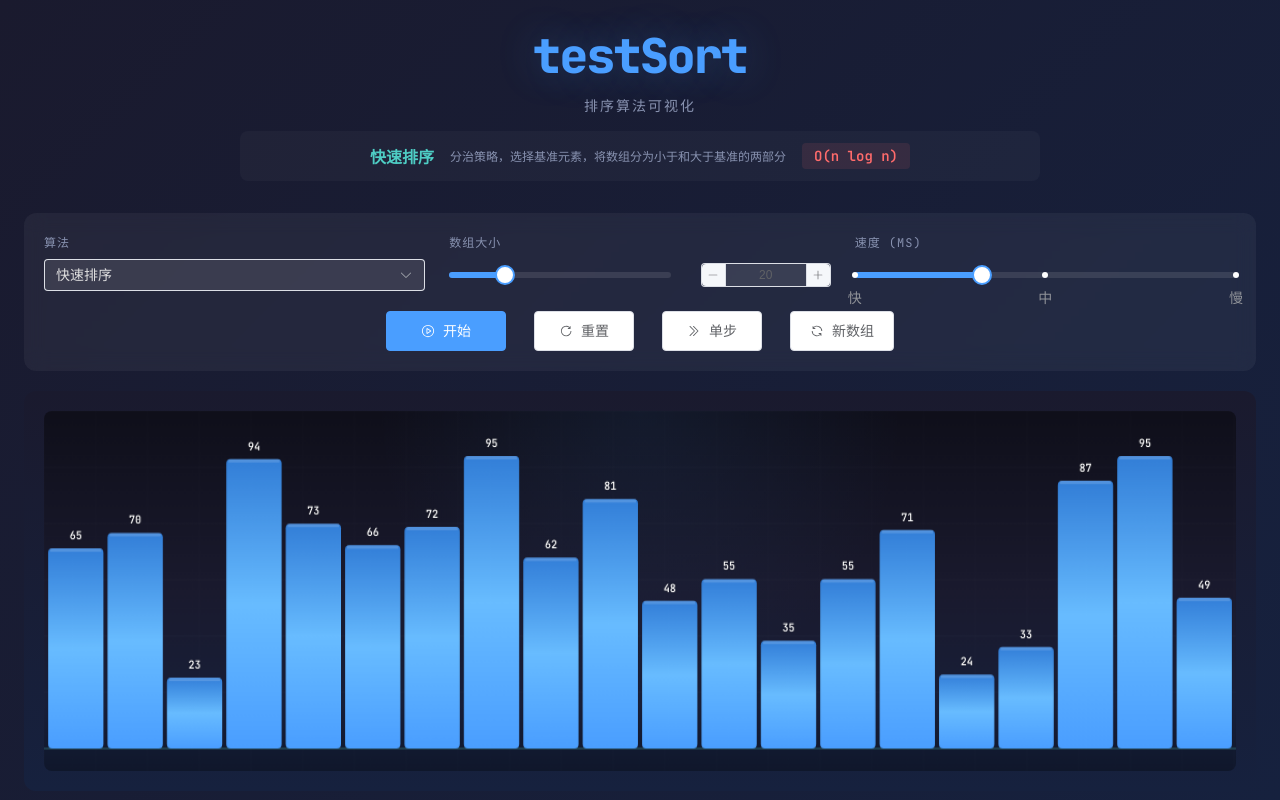
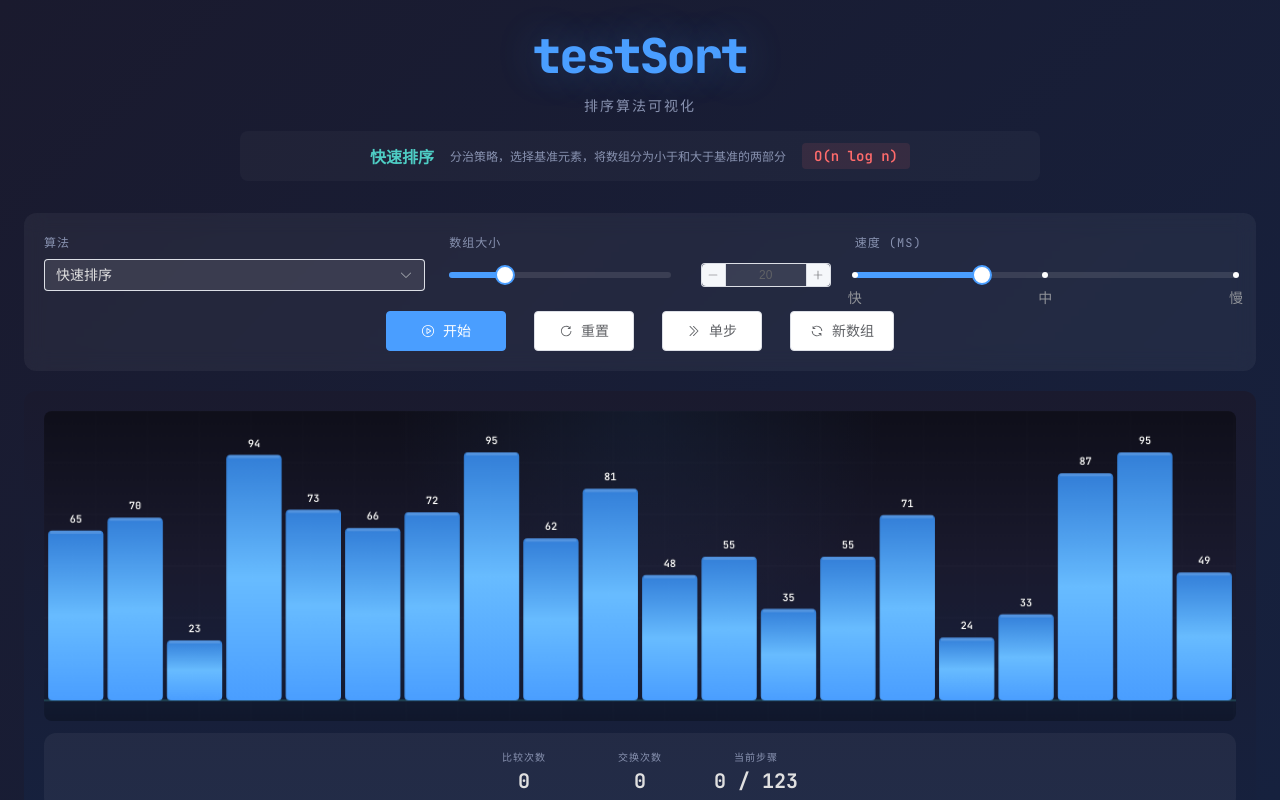
Before and after one commit to Dragonsbaby/testSort, a Vue app: page / in a window 1280 px wide. Shown: the top 800 px of the page. Built offline with nearby package versions, Linux system fonts and the light colour scheme.

Commit message:
移除全局统计栏并优化动画逻辑

```diff
--- a/src/components/SortBarCanvas.vue
+++ b/src/components/SortBarCanvas.vue
@@ -1,5 +1,5 @@
 <script setup lang="ts">
-import { ref, onMounted, onUnmounted, watch, toRef, nextTick } from "vue";
+import { ref, onMounted, onUnmounted, watch, toRef } from "vue";
 import { useCanvasRenderer } from "@/composables/useCanvasRenderer";
 import type { HighlightedIndices } from "@/composables/useCanvasRenderer";
 
@@ -27,6 +27,7 @@ const {
 
 let resizeObserver: ResizeObserver | null = null;
 let isApplyingStep = false;
+let watchingDisabled = false;
 
 onMounted(() => {
   if (containerRef.value) {
@@ -54,7 +55,7 @@ onUnmounted(() => {
 watch(
   () => props.array,
   () => {
-    if (!isApplyingStep) {
+    if (!isApplyingStep && !watchingDisabled) {
       updateBars();
     }
   },
@@ -64,16 +65,18 @@ watch(
 watch(
   () => props.highlightedIndices,
   () => {
-    if (!isApplyingStep) {
+    if (!isApplyingStep && !watchingDisabled) {
       updateBars();
     }
   },
   { deep: true },
 );
 
-function applyStep(step: { type: string; indices: number[]; arraySnapshot?: number[] }) {
+async function applyStep(step: { type: string; indices: number[]; arraySnapshot?: number[] }): Promise<number | undefined> {
   // 对于所有步骤类型，都设置标志防止 watcher 干扰
   isApplyingStep = true;
+
+  let delay: number | undefined;
 
   if (step.type === "swap" || step.type === "merge") {
     // 保存旧位置必须在 updateBars 之前，否则柱子已经跳到新位置了
@@ -83,20 +86,28 @@ function applyStep(step: { type: string; indices: number[]; arraySnapshot?: numb
       if (bar) oldPositions.set(bar.value, bar.x);
     });
     // 先排队动画（此时柱子还在旧位置）
-    onStep(step as any, props.animationSpeed, oldPositions);
-    // 再更新显示数组（触发 watcher 调用 updateBars）
+    // 等待动画完成后再更新数组
+    delay = await onStep(step as any, props.animationSpeed, oldPositions);
+    // 动画完成后才更新显示数组
     if (step.arraySnapshot) {
       displayArray.value = [...step.arraySnapshot];
     }
+  } else if (step.type === "compare" || step.type === "set") {
+    // compare 和 set 操作需要等待一个间隔再执行下一步
+    delay = props.animationSpeed;
   }
 
-  // 延迟重置标志，让 watcher 完成后再重置
-  nextTick(() => {
-    isApplyingStep = false;
-  });
+  // 重置标志
+  isApplyingStep = false;
+
+  return delay;
 }
 
-defineExpose({ applyStep, updateBars });
+function setWatchingDisabled(val: boolean) {
+  watchingDisabled = val;
+}
+
+defineExpose({ applyStep, updateBars, setWatchingDisabled });
 </script>
 
 <template>
--- a/src/components/SortVisualizer.vue
+++ b/src/components/SortVisualizer.vue
@@ -31,8 +31,8 @@ function generateArray(size: number) {
 }
 
 function step() {
+  // applyStep already handles stats (comparisons/swaps) via store.onStepComplete()
   algorithmRef.value?.step();
-  store.stepForward();
 }
 
 defineExpose({ reset, generateArray, step });
--- a/src/components/algorithms/BubbleSort.vue
+++ b/src/components/algorithms/BubbleSort.vue
@@ -12,16 +12,11 @@ const props = defineProps<{
 
 const store = useSortStore();
 
-const emit = defineEmits<{
-  (e: "array-generated", arr: number[]): void;
-  (e: "step-change", step: SortStep | null): void;
-  (e: "comparisons", n: number): void;
-  (e: "swaps", n: number): void;
-}>();
-
 const array = ref<number[]>([]);
 const steps = ref<SortStep[]>([]);
 const currentStep = ref(0);
+const comparisons = ref(0);
+const swaps = ref(0);
 const localPlaying = ref(false);
 const canvasRef = ref<InstanceType<typeof SortBarCanvas> | null>(null);
 let timer: ReturnType<typeof setTimeout> | null = null;
@@ -63,6 +58,13 @@ const highlightedIndices = computed(() => {
   };
 });
 
+const currentStepInfo = computed(() => {
+  if (currentStep.value <= 0 || currentStep.value > steps.value.length) {
+    return null;
+  }
+  return steps.value[currentStep.value - 1];
+});
+
 function generateArray(size: number) {
   stop();
   const arr: number[] = [];
@@ -72,11 +74,9 @@ function generateArray(size: number) {
   array.value = [...arr];
   steps.value = bubbleSort([...arr]);
   currentStep.value = 0;
+  comparisons.value = 0;
+  swaps.value = 0;
   localPlaying.value = false;
-  emit("array-generated", array.value);
-  emit("step-change", null);
-  emit("comparisons", 0);
-  emit("swaps", 0);
 }
 
 function play() {
@@ -85,30 +85,34 @@ function play() {
   step();
 }
 
-function step() {
+async function step() {
   if (!localPlaying.value || currentStep.value >= steps.value.length) {
     localPlaying.value = false;
     return;
   }
   const s = steps.value[currentStep.value];
-  applyStep(s);
-  if (s.type === "compare") emit("comparisons", emitComparisons++);
-  else if (s.type === "swap" || s.type === "merge" || s.type === "set")
-    emit("swaps", emitSwaps++);
-  currentStep.value++;
-  timer = setTimeout(step, props.speed);
+  const delay = await applyStep(s);
+  // currentStep 在 store.onStepComplete() 中递增，保持与动画同步
+  timer = setTimeout(step, delay ?? props.speed);
 }
 
-let emitComparisons = 0;
-let emitSwaps = 0;
-
-function applyStep(step: SortStep) {
-  // 先让 canvas 播放动画（动画是异步的，不阻塞）
-  canvasRef.value?.applyStep(step);
+async function applyStep(step: SortStep) {
+  // 动画开始前递增 currentStep，使 highlightedIndices 立即反映当前步骤
+  currentStep.value++;
+  const animationDelay = await canvasRef.value?.applyStep(step);
+  // 更新本地统计
+  if (step.type === "compare") {
+    comparisons.value++;
+  } else if (step.type === "swap" || step.type === "merge" || step.type === "set") {
+    swaps.value++;
+  }
+  if (currentStep.value >= steps.value.length) {
+    localPlaying.value = false;
+  }
   if (step.arraySnapshot) {
     array.value = [...step.arraySnapshot];
   }
-  emit("step-change", step);
+  return animationDelay;
 }
 
 function stop() {
@@ -122,15 +126,12 @@ function stop() {
 function reset() {
   stop();
   currentStep.value = 0;
-  emitComparisons = 0;
-  emitSwaps = 0;
+  comparisons.value = 0;
+  swaps.value = 0;
   if (array.value.length > 0) {
     array.value = [...array.value];
   }
   canvasRef.value?.updateBars();
-  emit("comparisons", 0);
-  emit("swaps", 0);
-  emit("step-change", null);
 }
 
 watch(
@@ -165,16 +166,10 @@ onMounted(() => {
   generateArray(store.arraySize);
 });
 
-function stepOnce() {
+async function stepOnce() {
   if (!localPlaying.value && currentStep.value < steps.value.length) {
     const s = steps.value[currentStep.value];
-    applyStep(s);
-    if (s.type === "compare") emitComparisons++;
-    else if (s.type === "swap" || s.type === "merge" || s.type === "set")
-      emitSwaps++;
-    currentStep.value++;
-    emit("comparisons", emitComparisons);
-    emit("swaps", emitSwaps);
+    await applyStep(s);
   }
 }
 
@@ -189,13 +184,27 @@ defineExpose({ generateArray, reset, step: stepOnce });
       :highlighted-indices="highlightedIndices"
       :animation-speed="speed"
     />
+    <footer class="stats-bar">
+      <div class="stat">
+        <span class="stat-label">比较次数</span>
+        <span class="stat-value">{{ comparisons }}</span>
+      </div>
+      <div class="stat">
+        <span class="stat-label">交换次数</span>
+        <span class="stat-value">{{ swaps }}</span>
+      </div>
+      <div class="stat">
+        <span class="stat-label">当前步骤</span>
+        <span class="stat-value">{{ currentStep }} / {{ steps.length }}</span>
+      </div>
+      <div class="stat description" v-if="currentStepInfo">
+        <span class="stat-label">操作</span>
+        <span class="stat-value desc">{{ currentStepInfo.description }}</span>
+      </div>
+    </footer>
   </div>
 </template>
 
 <style scoped>
-.algorithm-view {
-  flex: 1;
-  display: flex;
-  flex-direction: column;
-}
+@import "@/styles/shared.css";
 </style>
--- a/src/components/algorithms/InsertionSort.vue
+++ b/src/components/algorithms/InsertionSort.vue
@@ -12,16 +12,11 @@ const props = defineProps<{
 
 const store = useSortStore();
 
-const emit = defineEmits<{
-  (e: "array-generated", arr: number[]): void;
-  (e: "step-change", step: SortStep | null): void;
-  (e: "comparisons", n: number): void;
-  (e: "swaps", n: number): void;
-}>();
-
 const array = ref<number[]>([]);
 const steps = ref<SortStep[]>([]);
 const currentStep = ref(0);
+const comparisons = ref(0);
+const swaps = ref(0);
 const localPlaying = ref(false);
 const canvasRef = ref<InstanceType<typeof SortBarCanvas> | null>(null);
 let timer: ReturnType<typeof setTimeout> | null = null;
@@ -63,6 +58,13 @@ const highlightedIndices = computed(() => {
   };
 });
 
+const currentStepInfo = computed(() => {
+  if (currentStep.value <= 0 || currentStep.value > steps.value.length) {
+    return null;
+  }
+  return steps.value[currentStep.value - 1];
+});
+
 function generateArray(size: number) {
   stop();
   const arr: number[] = [];
@@ -72,11 +74,9 @@ function generateArray(size: number) {
   array.value = [...arr];
   steps.value = insertionSort([...arr]);
   currentStep.value = 0;
+  comparisons.value = 0;
+  swaps.value = 0;
   localPlaying.value = false;
-  emit("array-generated", array.value);
-  emit("step-change", null);
-  emit("comparisons", 0);
-  emit("swaps", 0);
 }
 
 function play() {
@@ -85,29 +85,32 @@ function play() {
   step();
 }
 
-function step() {
+async function step() {
   if (!localPlaying.value || currentStep.value >= steps.value.length) {
     localPlaying.value = false;
     return;
   }
   const s = steps.value[currentStep.value];
-  applyStep(s);
-  if (s.type === "compare") emit("comparisons", emitComparisons++);
-  else if (s.type === "swap" || s.type === "merge" || s.type === "set")
-    emit("swaps", emitSwaps++);
-  currentStep.value++;
-  timer = setTimeout(step, props.speed);
+  const delay = await applyStep(s);
+  // currentStep 在 store.onStepComplete() 中递增，保持与动画同步
+  timer = setTimeout(step, delay ?? props.speed);
 }
 
-let emitComparisons = 0;
-let emitSwaps = 0;
-
-function applyStep(step: SortStep) {
-  canvasRef.value?.applyStep(step);
+async function applyStep(step: SortStep) {
+  currentStep.value++;
+  const animationDelay = await canvasRef.value?.applyStep(step);
+  if (step.type === "compare") {
+    comparisons.value++;
+  } else if (step.type === "swap" || step.type === "merge" || step.type === "set") {
+    swaps.value++;
+  }
+  if (currentStep.value >= steps.value.length) {
+    localPlaying.value = false;
+  }
   if (step.arraySnapshot) {
     array.value = [...step.arraySnapshot];
   }
-  emit("step-change", step);
+  return animationDelay;
 }
 
 function stop() {
@@ -121,15 +124,12 @@ function stop() {
 function reset() {
   stop();
   currentStep.value = 0;
-  emitComparisons = 0;
-  emitSwaps = 0;
+  comparisons.value = 0;
+  swaps.value = 0;
   if (array.value.length > 0) {
     array.value = [...array.value];
   }
   canvasRef.value?.updateBars();
-  emit("comparisons", 0);
-  emit("swaps", 0);
-  emit("step-change", null);
 }
 
 watch(
@@ -161,16 +161,10 @@ onMounted(() => {
   generateArray(store.arraySize);
 });
 
-function stepOnce() {
+async function stepOnce() {
   if (!localPlaying.value && currentStep.value < steps.value.length) {
     const s = steps.value[currentStep.value];
-    applyStep(s);
-    if (s.type === "compare") emitComparisons++;
-    else if (s.type === "swap" || s.type === "merge" || s.type === "set")
-      emitSwaps++;
-    currentStep.value++;
-    emit("comparisons", emitComparisons);
-    emit("swaps", emitSwaps);
+    await applyStep(s);
   }
 }
 
@@ -185,13 +179,27 @@ defineExpose({ generateArray, reset, step: stepOnce });
       :highlighted-indices="highlightedIndices"
       :animation-speed="speed"
     />
+    <footer class="stats-bar">
+      <div class="stat">
+        <span class="stat-label">比较次数</span>
+        <span class="stat-value">{{ comparisons }}</span>
+      </div>
+      <div class="stat">
+        <span class="stat-label">交换次数</span>
+        <span class="stat-value">{{ swaps }}</span>
+      </div>
+      <div class="stat">
+        <span class="stat-label">当前步骤</span>
+        <span class="stat-value">{{ currentStep }} / {{ steps.length }}</span>
+      </div>
+      <div class="stat description" v-if="currentStepInfo">
+        <span class="stat-label">操作</span>
+        <span class="stat-value desc">{{ currentStepInfo.description }}</span>
+      </div>
+    </footer>
   </div>
 </template>
 
 <style scoped>
-.algorithm-view {
-  flex: 1;
-  display: flex;
-  flex-direction: column;
-}
+@import "@/styles/shared.css";
 </style>
--- a/src/components/algorithms/MergeSort.vue
+++ b/src/components/algorithms/MergeSort.vue
@@ -12,16 +12,11 @@ const props = defineProps<{
 
 const store = useSortStore();
 
-const emit = defineEmits<{
-  (e: "array-generated", arr: number[]): void;
-  (e: "step-change", step: SortStep | null): void;
-  (e: "comparisons", n: number): void;
-  (e: "swaps", n: number): void;
-}>();
-
 const array = ref<number[]>([]);
 const steps = ref<SortStep[]>([]);
 const currentStep = ref(0);
+const comparisons = ref(0);
+const swaps = ref(0);
 const localPlaying = ref(false);
 const canvasRef = ref<InstanceType<typeof SortBarCanvas> | null>(null);
 let timer: ReturnType<typeof setTimeout> | null = null;
@@ -63,6 +58,13 @@ const highlightedIndices = computed(() => {
   };
 });
 
+const currentStepInfo = computed(() => {
+  if (currentStep.value <= 0 || currentStep.value > steps.value.length) {
+    return null;
+  }
+  return steps.value[currentStep.value - 1];
+});
+
 function generateArray(size: number) {
   stop();
   const arr: number[] = [];
@@ -72,11 +74,9 @@ function generateArray(size: number) {
   array.value = [...arr];
   steps.value = mergeSort([...arr]);
   currentStep.value = 0;
+  comparisons.value = 0;
+  swaps.value = 0;
   localPlaying.value = false;
-  emit("array-generated", array.value);
-  emit("step-change", null);
-  emit("comparisons", 0);
-  emit("swaps", 0);
 }
 
 function play() {
@@ -85,29 +85,32 @@ function play() {
   step();
 }
 
-function step() {
+async function step() {
   if (!localPlaying.value || currentStep.value >= steps.value.length) {
     localPlaying.value = false;
     return;
   }
   const s = steps.value[currentStep.value];
-  applyStep(s);
-  if (s.type === "compare") emit("comparisons", emitComparisons++);
-  else if (s.type === "swap" || s.type === "merge" || s.type === "set")
-    emit("swaps", emitSwaps++);
-  currentStep.value++;
-  timer = setTimeout(step, props.speed);
+  const delay = await applyStep(s);
+  // currentStep 在 store.onStepComplete() 中递增，保持与动画同步
+  timer = setTimeout(step, delay ?? props.speed);
 }
 
-let emitComparisons = 0;
-let emitSwaps = 0;
-
-function applyStep(step: SortStep) {
-  canvasRef.value?.applyStep(step);
+async function applyStep(step: SortStep) {
+  currentStep.value++;
+  const animationDelay = await canvasRef.value?.applyStep(step);
+  if (step.type === "compare") {
+    comparisons.value++;
+  } else if (step.type === "swap" || step.type === "merge" || step.type === "set") {
+    swaps.value++;
+  }
+  if (currentStep.value >= steps.value.length) {
+    localPlaying.value = false;
+  }
   if (step.arraySnapshot) {
     array.value = [...step.arraySnapshot];
   }
-  emit("step-change", step);
+  return animationDelay;
 }
 
 function stop() {
@@ -121,15 +124,12 @@ function stop() {
 function reset() {
   stop();
   currentStep.value = 0;
-  emitComparisons = 0;
-  emitSwaps = 0;
+  comparisons.value = 0;
+  swaps.value = 0;
   if (array.value.length > 0) {
     array.value = [...array.value];
   }
   canvasRef.value?.updateBars();
-  emit("comparisons", 0);
-  emit("swaps", 0);
-  emit("step-change", null);
 }
 
 watch(
@@ -161,16 +161,10 @@ onMounted(() => {
   generateArray(store.arraySize);
 });
 
-function stepOnce() {
+async function stepOnce() {
   if (!localPlaying.value && currentStep.value < steps.value.length) {
     const s = steps.value[currentStep.value];
-    applyStep(s);
-    if (s.type === "compare") emitComparisons++;
-    else if (s.type === "swap" || s.type === "merge" || s.type === "set")
-      emitSwaps++;
-    currentStep.value++;
-    emit("comparisons", emitComparisons);
-    emit("swaps", emitSwaps);
+    await applyStep(s);
   }
 }
 
@@ -185,13 +179,27 @@ defineExpose({ generateArray, reset, step: stepOnce });
       :highlighted-indices="highlightedIndices"
       :animation-speed="speed"
     />
+    <footer class="stats-bar">
+      <div class="stat">
+        <span class="stat-label">比较次数</span>
+        <span class="stat-value">{{ comparisons }}</span>
+      </div>
+      <div class="stat">
+        <span class="stat-label">交换次数</span>
+        <span class="stat-value">{{ swaps }}</span>
+      </div>
+      <div class="stat">
+        <span class="stat-label">当前步骤</span>
+        <span class="stat-value">{{ currentStep }} / {{ steps.length }}</span>
+      </div>
+      <div class="stat description" v-if="currentStepInfo">
+        <span class="stat-label">操作</span>
+        <span class="stat-value desc">{{ currentStepInfo.description }}</span>
+      </div>
+    </footer>
   </div>
 </template>
 
 <style scoped>
-.algorithm-view {
-  flex: 1;
-  display: flex;
-  flex-direction: column;
-}
+@import "@/styles/shared.css";
 </style>
--- a/src/components/algorithms/QuickSort.vue
+++ b/src/components/algorithms/QuickSort.vue
@@ -12,16 +12,11 @@ const props = defineProps<{
 
 const store = useSortStore();
 
-const emit = defineEmits<{
-  (e: "array-generated", arr: number[]): void;
-  (e: "step-change", step: SortStep | null): void;
-  (e: "comparisons", n: number): void;
-  (e: "swaps", n: number): void;
-}>();
-
 const array = ref<number[]>([]);
 const steps = ref<SortStep[]>([]);
 const currentStep = ref(0);
+const comparisons = ref(0);
+const swaps = ref(0);
 const localPlaying = ref(false);
 const canvasRef = ref<InstanceType<typeof SortBarCanvas> | null>(null);
 let timer: ReturnType<typeof setTimeout> | null = null;
@@ -63,6 +58,13 @@ const highlightedIndices = computed(() => {
   };
 });
 
+const currentStepInfo = computed(() => {
+  if (currentStep.value <= 0 || currentStep.value > steps.value.length) {
+    return null;
+  }
+  return steps.value[currentStep.value - 1];
+});
+
 function generateArray(size: number) {
   stop();
   const arr: number[] = [];
@@ -72,11 +74,9 @@ function generateArray(size: number) {
   array.value = [...arr];
   steps.value = quickSort([...arr]);
   currentStep.value = 0;
+  comparisons.value = 0;
+  swaps.value = 0;
   localPlaying.value = false;
-  emit("array-generated", array.value);
-  emit("step-change", null);
-  emit("comparisons", 0);
-  emit("swaps", 0);
 }
 
 function play() {
@@ -85,29 +85,32 @@ function play() {
   step();
 }
 
-function step() {
+async function step() {
   if (!localPlaying.value || currentStep.value >= steps.value.length) {
     localPlaying.value = false;
     return;
   }
   const s = steps.value[currentStep.value];
-  applyStep(s);
-  if (s.type === "compare") emit("comparisons", emitComparisons++);
-  else if (s.type === "swap" || s.type === "merge" || s.type === "set")
-    emit("swaps", emitSwaps++);
-  currentStep.value++;
-  timer = setTimeout(step, props.speed);
+  const delay = await applyStep(s);
+  // currentStep 在 store.onStepComplete() 中递增，保持与动画同步
+  timer = setTimeout(step, delay ?? props.speed);
 }
 
-let emitComparisons = 0;
-let emitSwaps = 0;
-
-function applyStep(step: SortStep) {
-  canvasRef.value?.applyStep(step);
+async function applyStep(step: SortStep) {
+  currentStep.value++;
+  const animationDelay = await canvasRef.value?.applyStep(step);
+  if (step.type === "compare") {
+    comparisons.value++;
+  } else if (step.type === "swap" || step.type === "merge" || step.type === "set") {
+    swaps.value++;
+  }
+  if (currentStep.value >= steps.value.length) {
+    localPlaying.value = false;
+  }
   if (step.arraySnapshot) {
     array.value = [...step.arraySnapshot];
   }
-  emit("step-change", step);
+  return animationDelay;
 }
 
 function stop() {
@@ -121,15 +124,12 @@ function stop() {
 function reset() {
   stop();
   currentStep.value = 0;
-  emitComparisons = 0;
-  emitSwaps = 0;
+  comparisons.value = 0;
+  swaps.value = 0;
   if (array.value.length > 0) {
     array.value = [...array.value];
   }
   canvasRef.value?.updateBars();
-  emit("comparisons", 0);
-  emit("swaps", 0);
-  emit("step-change", null);
 }
 
 watch(
@@ -161,16 +161,10 @@ onMounted(() => {
   generateArray(store.arraySize);
 });
 
-function stepOnce() {
+async function stepOnce() {
   if (!localPlaying.value && currentStep.value < steps.value.length) {
     const s = steps.value[currentStep.value];
-    applyStep(s);
-    if (s.type === "compare") emitComparisons++;
-    else if (s.type === "swap" || s.type === "merge" || s.type === "set")
-      emitSwaps++;
-    currentStep.value++;
-    emit("comparisons", emitComparisons);
-    emit("swaps", emitSwaps);
+    await applyStep(s);
   }
 }
 
@@ -185,13 +179,27 @@ defineExpose({ generateArray, reset, step: stepOnce });
       :highlighted-indices="highlightedIndices"
       :animation-speed="speed"
     />
+    <footer class="stats-bar">
+      <div class="stat">
+        <span class="stat-label">比较次数</span>
+        <span class="stat-value">{{ comparisons }}</span>
+      </div>
+      <div class="stat">
+        <span class="stat-label">交换次数</span>
+        <span class="stat-value">{{ swaps }}</span>
+      </div>
+      <div class="stat">
+        <span class="stat-label">当前步骤</span>
+        <span class="stat-value">{{ currentStep }} / {{ steps.length }}</span>
+      </div>
+      <div class="stat description" v-if="currentStepInfo">
+        <span class="stat-label">操作</span>
+        <span class="stat-value desc">{{ currentStepInfo.description }}</span>
+      </div>
+    </footer>
   </div>
 </template>
 
 <style scoped>
-.algorithm-view {
-  flex: 1;
-  display: flex;
-  flex-direction: column;
-}
+@import "@/styles/shared.css";
 </style>
--- a/src/stores/sortStore.ts
+++ b/src/stores/sortStore.ts
@@ -38,13 +38,13 @@ export const useSortStore = defineStore("sort", () => {
   });
 
   const highlightedIndices = computed(() => {
-    if (!currentStepInfo.value)
+    if (currentStep.value <= 0 || currentStep.value > steps.value.length)
       return { comparing: [], swapping: [], sorted: [], pivot: [] };
 
-    const step = currentStepInfo.value;
+    const step = steps.value[currentStep.value - 1];
     const sortedIndices = new Set<number>();
 
-    for (let i = 0; i <= currentStep.value; i++) {
+    for (let i = 0; i < currentStep.value; i++) {
       if (steps.value[i].type === "sorted") {
         steps.value[i].indices.forEach((idx) => sortedIndices.add(idx));
       }
@@ -104,50 +104,28 @@ export const useSortStore = defineStore("sort", () => {
     swaps.value = 0;
   }
 
-  function playAnimation() {
-    if (isComplete.value || steps.value.length === 0) return;
-
+  async function playAnimation(): Promise<void> {
+    // Animation is now driven by the algorithm component's play() loop
+    // This function just triggers the algorithm component via isPlaying
     isPlaying.value = true;
-
-    const step = () => {
-      if (!isPlaying.value || currentStep.value >= steps.value.length) {
-        if (currentStep.value >= steps.value.length && !isComplete.value) {
-          isComplete.value = true;
-          isPlaying.value = false;
-          applyStep(steps.value[steps.value.length - 1]);
-        }
-        return;
-      }
-
-      const currentStepData = steps.value[currentStep.value];
-      applyStep(currentStepData);
-
-      if (currentStepData.type === "compare") {
-        comparisons.value++;
-      } else if (
-        currentStepData.type === "swap" ||
-        currentStepData.type === "merge" ||
-        currentStepData.type === "set"
-      ) {
-        swaps.value++;
-      }
-
-      currentStep.value++;
-
-      if (currentStep.value >= steps.value.length) {
-        isComplete.value = true;
-        isPlaying.value = false;
-      } else {
-        animationTimer = setTimeout(step, animationSpeed.value);
-      }
-    };
-
-    step();
   }
 
-  function applyStep(step: SortStep) {
+  function applyStep(step: SortStep): void {
     if (step.arraySnapshot) {
       displayArray.value = [...step.arraySnapshot];
+    }
+  }
+
+  function onStepComplete(step: SortStep): void {
+    if (step.type === "compare") {
+      comparisons.value++;
+    } else if (step.type === "swap" || step.type === "merge" || step.type === "set") {
+      swaps.value++;
+    }
+    // 注意：currentStep 由算法组件在动画完成后递增，此处不再重复递增
+    if (currentStep.value >= steps.value.length) {
+      isComplete.value = true;
+      isPlaying.value = false;
     }
   }
 
@@ -232,5 +210,6 @@ export const useSortStore = defineStore("sort", () => {
     stepForward,
     setSpeed,
     setAlgorithm,
+    onStepComplete,
   };
 });
--- /dev/null
+++ b/src/styles/shared.css
@@ -0,0 +1,54 @@
+/* 共享统计栏样式 - 所有算法组件通用 */
+.algorithm-view {
+  flex: 1;
+  display: flex;
+  flex-direction: column;
+}
+
+.stats-bar {
+  display: flex;
+  flex-wrap: wrap;
+  gap: 16px;
+  justify-content: center;
+  padding: 16px 24px;
+  background: rgba(255, 255, 255, 0.05);
+  border-radius: 12px;
+  margin-top: 12px;
+}
+
+.stat {
+  display: flex;
+  flex-direction: column;
+  align-items: center;
+  gap: 4px;
+  min-width: 100px;
+}
+
+.stat-label {
+  font-family: "JetBrains Mono", monospace;
+  font-size: 10px;
+  color: #8892b0;
+  text-transform: uppercase;
+  letter-spacing: 1px;
+}
+
+.stat-value {
+  font-family: "JetBrains Mono", monospace;
+  font-size: 20px;
+  font-weight: 700;
+  color: #e0e0e0;
+  font-variant-numeric: tabular-nums;
+}
+
+.stat-value.desc {
+  font-size: 13px;
+  font-weight: 400;
+  color: #ffcc00;
+  max-width: 400px;
+  text-align: center;
+}
+
+.stat.description {
+  flex: 1;
+  min-width: 200px;
+}
```
Also changed, not shown: src/App.vue (+0 -70 lines), src/components/HelloWorld.vue (deleted, +0 -93 lines), src/composables/useCanvasRenderer.ts (+14 -5 lines).
